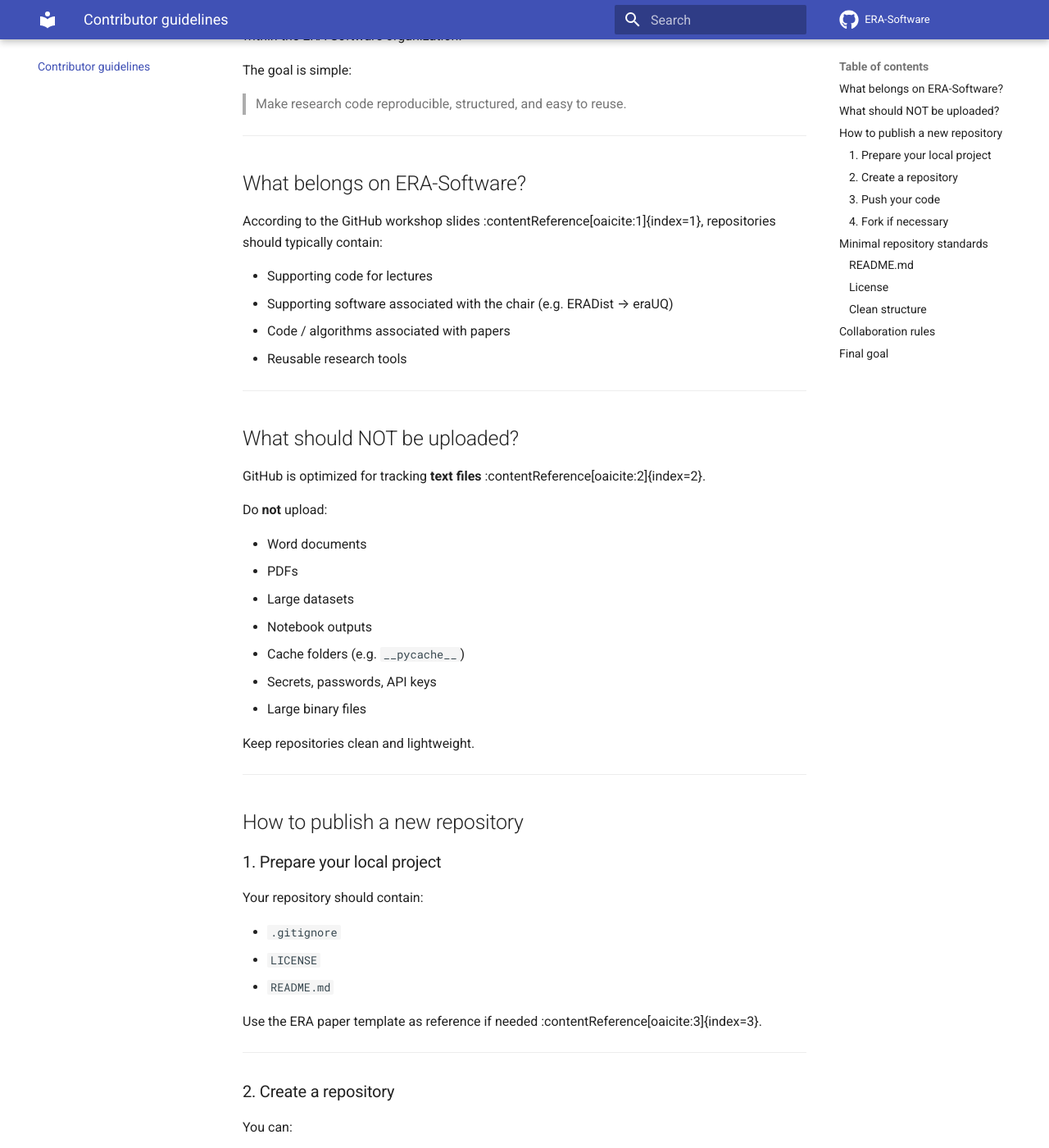
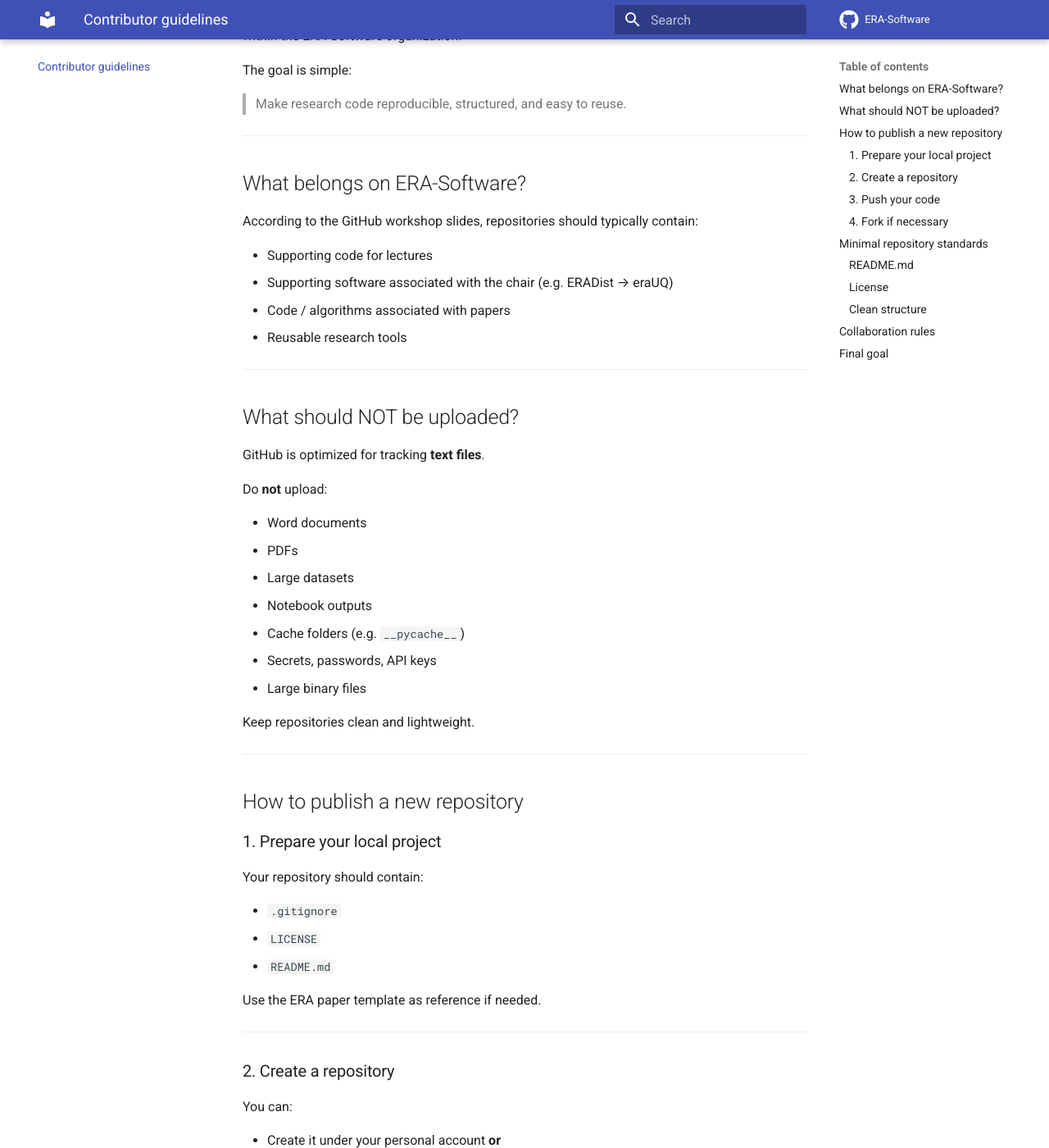
Before and after one commit to ERA-Software/ERA-Software.github.io, an MkDocs documentation site: the page built from src_docs/contributor-guidelines.md, in a window 1280 px wide and 1400 px high, scrolled down 222 px. Shown: the whole window at 82% size. Built offline with MkDocs 1.6.1 and Material for MkDocs 9.7.7, drawn with Linux system fonts in a browser that asks for light colours.

Commit message:
Remove oaicite citation artifacts from contributor guidelines
Co-Authored-By: Claude Opus 4.6 <noreply@anthropic.com>

```diff
--- a/src_docs/contributor-guidelines.md
+++ b/src_docs/contributor-guidelines.md
@@ -10,7 +10,7 @@ The goal is simple:
 
 ## What belongs on ERA-Software?
 
-According to the GitHub workshop slides :contentReference[oaicite:1]{index=1}, repositories should typically contain:
+According to the GitHub workshop slides, repositories should typically contain:
 
 - Supporting code for lectures
 - Supporting software associated with the chair (e.g. ERADist → eraUQ)
@@ -21,7 +21,7 @@ According to the GitHub workshop slides :contentReference[oaicite:1]{index=1}, r
 
 ## What should NOT be uploaded?
 
-GitHub is optimized for tracking **text files** :contentReference[oaicite:2]{index=2}.
+GitHub is optimized for tracking **text files**.
 
 Do **not** upload:
 
@@ -47,7 +47,7 @@ Your repository should contain:
 - `LICENSE`
 - `README.md`
 
-Use the ERA paper template as reference if needed :contentReference[oaicite:3]{index=3}.
+Use the ERA paper template as reference if needed.
 
 ---
 
```
